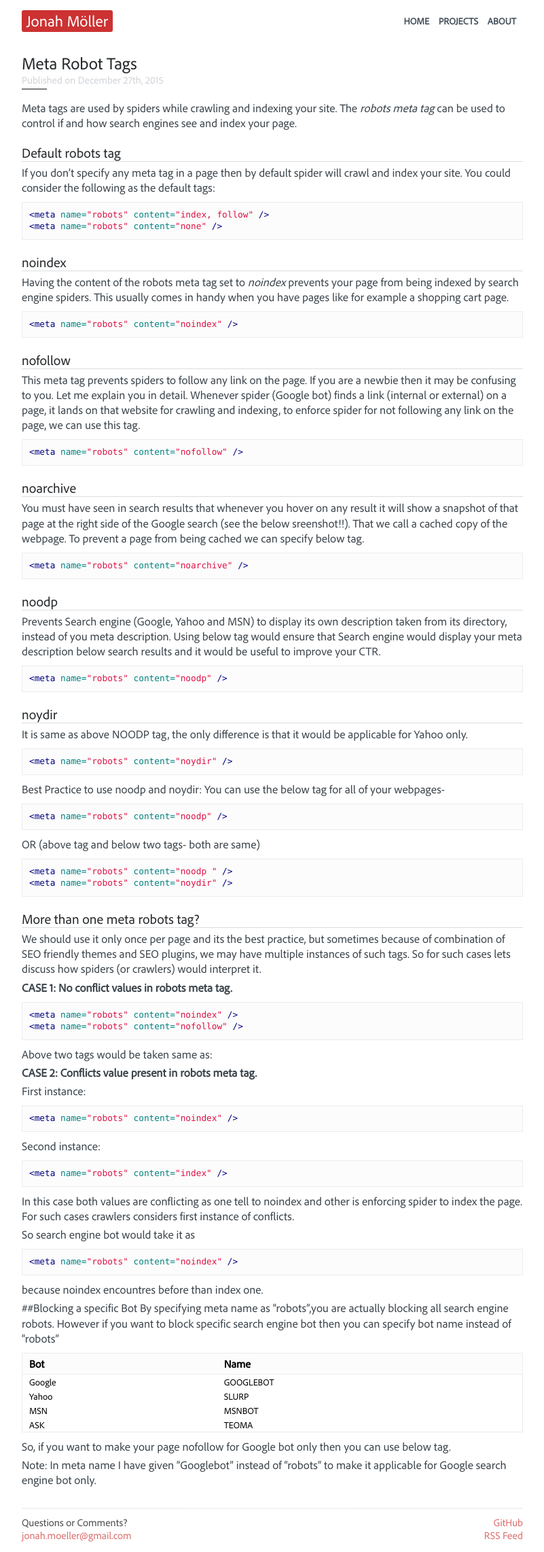
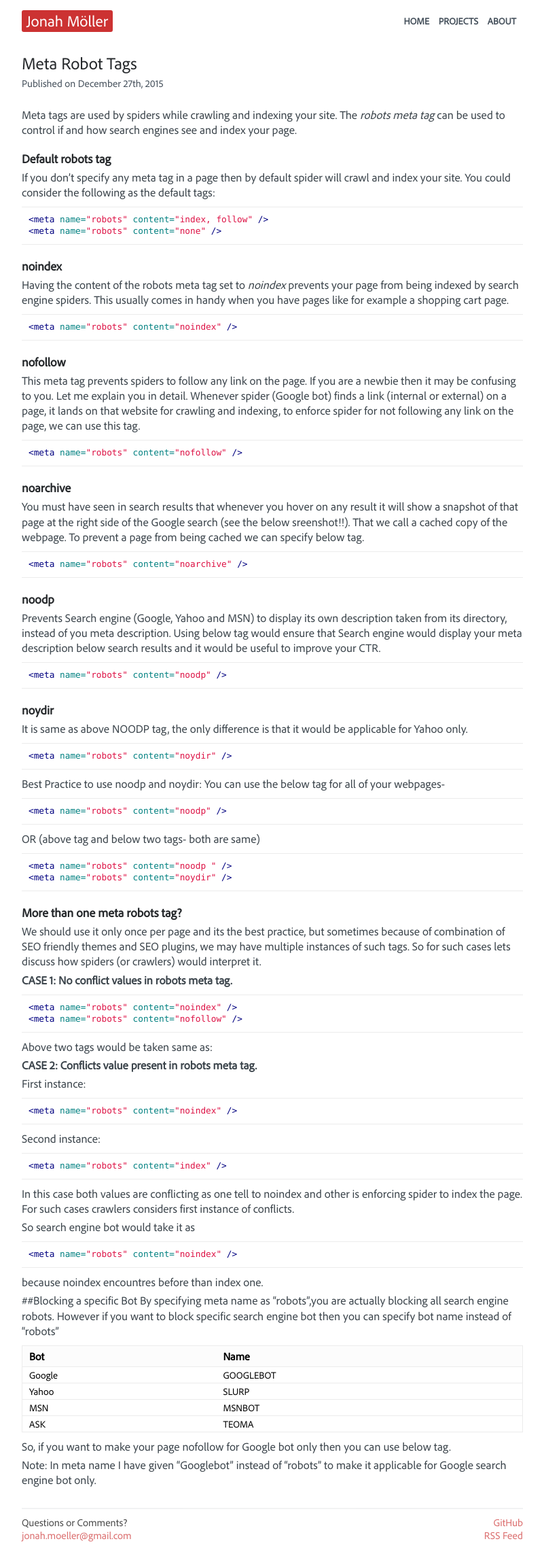
Before and after one commit to snapsnapturtle/jonah.ml, a Jekyll site: the page built from _posts/2015-12-27-meta-robot-tags.md, in a window 1280 px wide. Shown: the whole page at 68% size, without its empty margins (239-1040 px from the left). Built offline with Jekyll 4.4.1, drawn with Linux system fonts in a browser that asks for light colours.

Commit message:
small styling improvements

```diff
--- a/_sass/_base.scss
+++ b/_sass/_base.scss
@@ -17,7 +17,6 @@ html, body {
   h2 {
     margin-top: 20px;
     margin-bottom: 5px;
-    border-bottom: 1px solid color(grey, 0.2);
   }
 
   h4, h5, h6 {
@@ -77,9 +76,13 @@ html, body {
     }
 
     tbody {
+      tr {
+        border-bottom: 1px solid #ececec;
+      }
+
       td {
         padding: 2px 10px;
-        font-size: 85%;
+        font-size: 90%;
       }
     }
   }
--- a/_sass/_home.scss
+++ b/_sass/_home.scss
@@ -18,25 +18,13 @@
   }
 
   .post-meta {
-    color: color(grey);
+    color: color(grey, 0.8);
     font-size: 16px;
     position: relative;
-
-    &:after {
-      content: '';
-      display: block;
-      position: absolute;
-      width: 35px;
-      bottom: -4px;
-      left: 0;
-      border: 1px solid color(grey);
-    }
-
   }
 
   .post-foreword {
     color: #2a2a2a;
-    margin-top: 10px;
   }
 
   a:hover {
--- a/_sass/_post.scss
+++ b/_sass/_post.scss
@@ -1,21 +1,19 @@
 @import "settings";
 @import "colours/functions";
 
-.post-header {
-  .post-meta {
-    color: color(grey, light);
-    font-size: 15px;
-    position: relative;
-    margin-bottom: 20px;
+.post {
+  h2 {
+    font-weight: bold;
+    font-size: 18px;
+  }
 
-    &:after {
-      content: '';
-      display: block;
-      position: absolute;
-      width: 35px;
-      bottom: -4px;
-      left: 0;
-      border: 1px solid grey;
+  .post-header {
+    .post-meta {
+      color: color(grey);
+      font-size: 15px;
+      position: relative;
+      margin-bottom: 25px;
+      margin-top: 5px;
     }
   }
 }
--- a/_sass/_syntax-highlighting.scss
+++ b/_sass/_syntax-highlighting.scss
@@ -2,12 +2,14 @@
 
 code {
     font-size: 85%;
-    background-color: #fcfcfc;
+    //background-color: #fcfcfc;
 }
 
 .highlight {
-    border: 1px solid #ececec;
-    background-color: #fcfcfc;
+    //border: 1px solid #ececec;
+    //background-color: #fcfcfc;
+    border-top: 1px solid #ececec;
+    border-bottom: 1px solid #ececec;
     overflow: auto;
     padding: 10px;
     margin: 10px 0;
```
